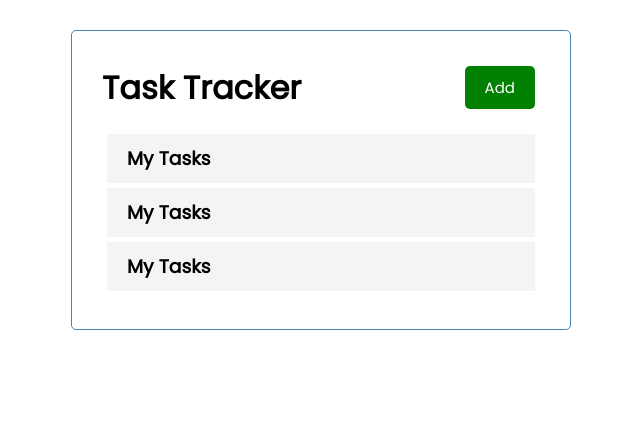
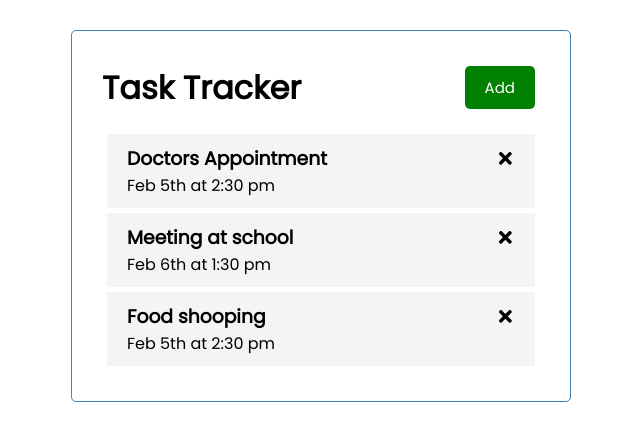
Before and after one commit to Elisa-cf/tast-tracker-app, a React (Create React App) app: page / in a window 1280 px wide. Shown: the top 440 px of the page, without its empty margins (319-959 px from the left). Built offline with nearby package versions, Linux system fonts and the light colour scheme.

Commit message:
passed task as props and adding a delete icon using react icons

```diff
--- a/src/components/Task.js
+++ b/src/components/Task.js
@@ -1,7 +1,10 @@
-const Task = () => {
+import { FaTimes } from 'react-icons/fa'
+
+const Task = ({task}) => {
     return (
         <div className ="task">
-            <h3>My Tasks</h3>
+            <h3>{task.text}<FaTimes/></h3>
+            <p>{task.day}</p>
         </div>
     )
 }
```
